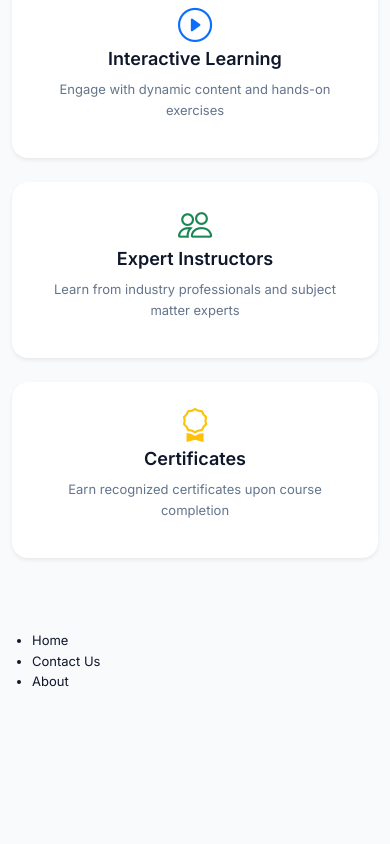
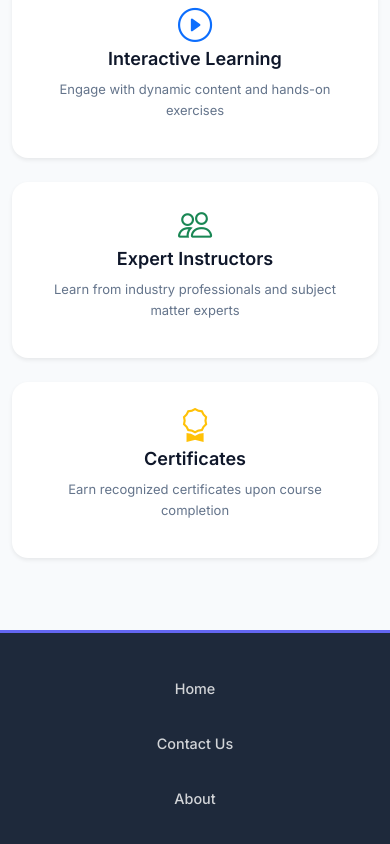
Before and after one commit to arjungautam1/EduLearnFrontend, a React (Create React App) app: page / in a window 390 px wide. Shown: the part 970-1814 px from the top of the page. Before the commit the page ends 1678 px from the top, so only its background shows below. Built offline with nearby package versions, Linux system fonts and the light colour scheme.

Commit message:
footer fix

```diff
--- a/src/styles/index.css
+++ b/src/styles/index.css
@@ -39,6 +39,9 @@ body {
   background-color: var(--light-bg);
   -webkit-font-smoothing: antialiased;
   -moz-osx-font-smoothing: grayscale;
+  min-height: 100vh;
+  display: flex;
+  flex-direction: column;
 }
 
 /* Typography */
@@ -434,3 +437,58 @@ p, .text-body {
 ::-webkit-scrollbar-thumb:hover {
   background: var(--text-secondary);
 }
+
+/* Footer Styles */
+footer {
+  background-color: var(--dark-color);
+  color: white;
+  padding: 2rem 0;
+  margin-top: auto;
+  border-top: 3px solid var(--primary-color);
+}
+
+footer ul {
+  list-style: none;
+  display: flex;
+  justify-content: center;
+  gap: 2rem;
+  margin: 0;
+  padding: 0;
+  flex-wrap: wrap;
+}
+
+footer li {
+  color: rgba(255, 255, 255, 0.8);
+  font-weight: 500;
+  font-size: 0.9rem;
+  cursor: pointer;
+  transition: all 0.3s ease;
+  padding: 0.5rem 1rem;
+  border-radius: var(--border-radius);
+}
+
+footer li:hover {
+  color: white;
+  background-color: rgba(99, 102, 241, 0.2);
+  transform: translateY(-2px);
+}
+
+/* Make root a flex container to push footer to bottom */
+
+#root {
+  flex: 1;
+  display: flex;
+  flex-direction: column;
+}
+
+@media (max-width: 576px) {
+  footer ul {
+    flex-direction: column;
+    gap: 0.5rem;
+    text-align: center;
+  }
+
+  footer li {
+    padding: 0.75rem;
+  }
+}
```
